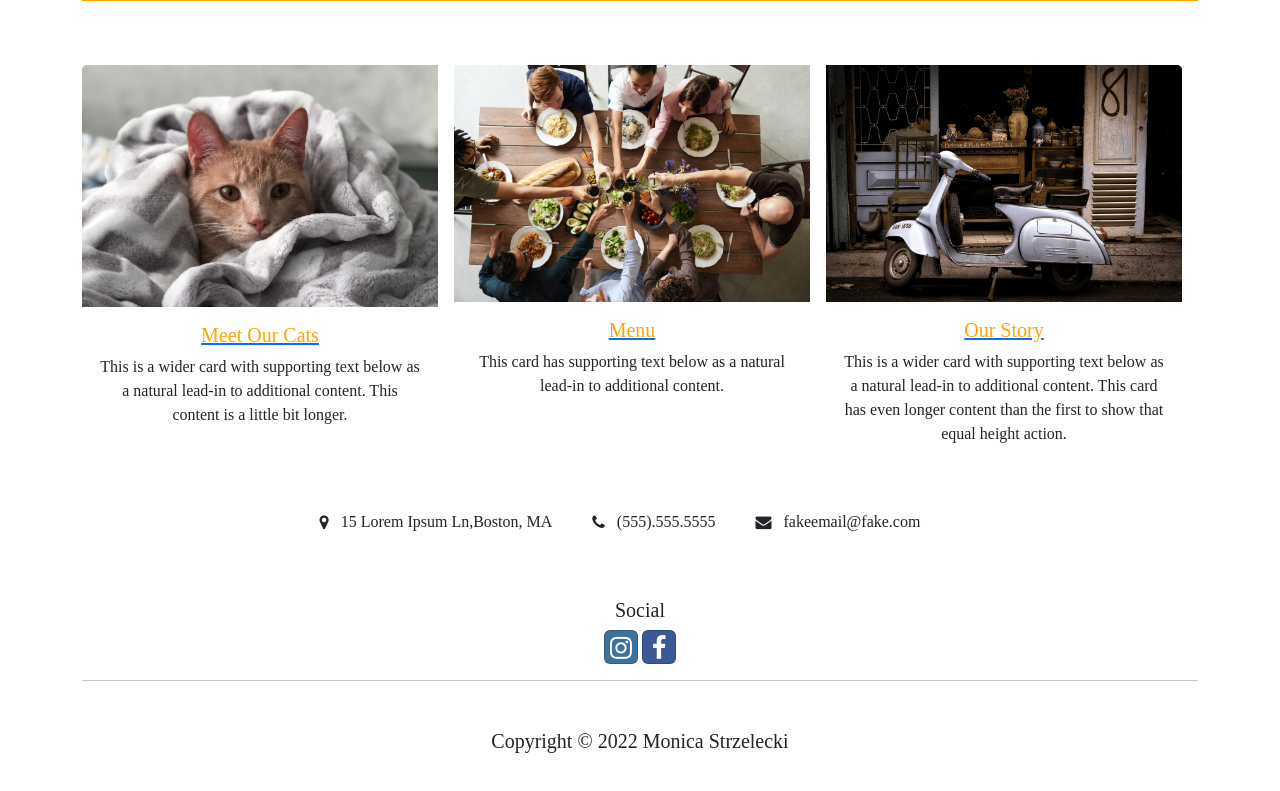
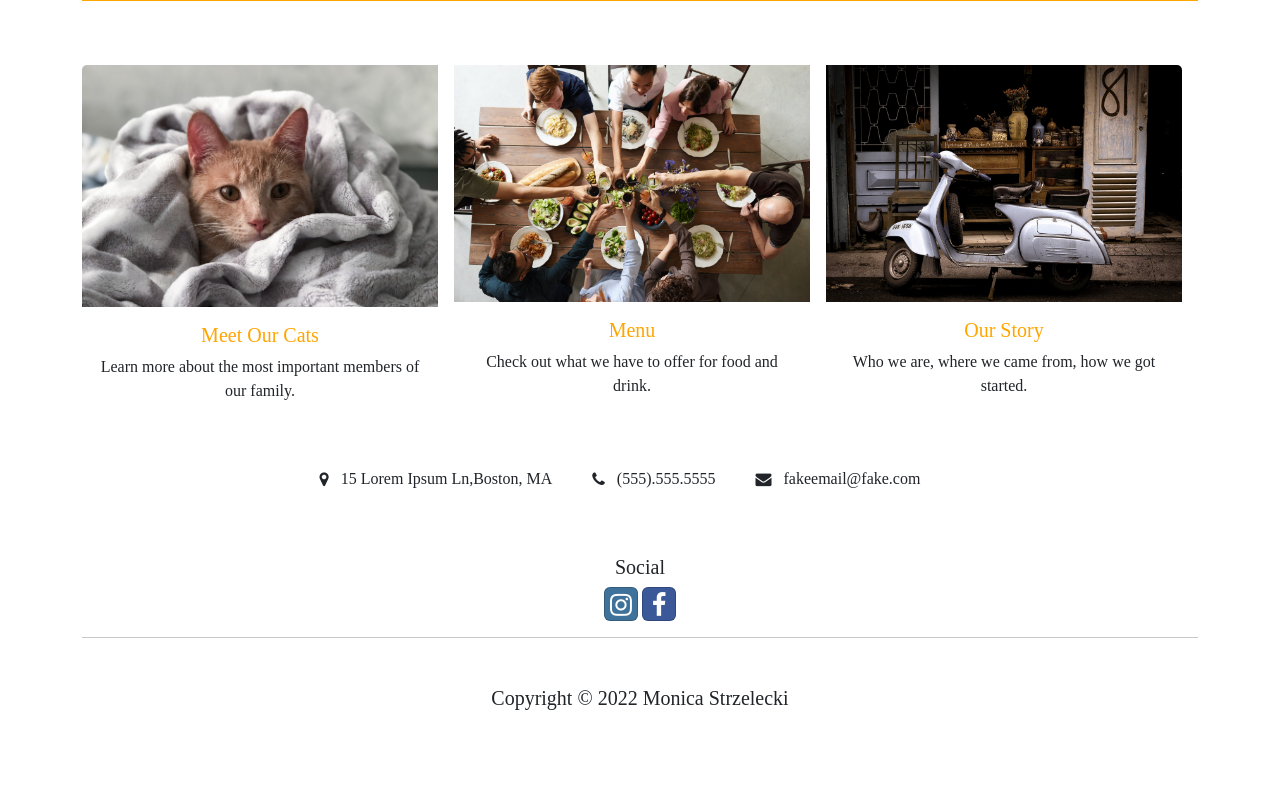
Before and after one commit to mjstrz/farine-react, a React (Create React App) app: page / in a window 1280 px wide. Shown: the part 1020-1811 px from the top of the page. After the commit the page ends 1770 px from the top, so only its background shows below. Built offline with nearby package versions, Linux system fonts and the light colour scheme.

Commit message:
Home images turned into links; Meet Our Cats now all have names and a description :)

```diff
--- a/src/components/Home.js
+++ b/src/components/Home.js
@@ -124,33 +124,29 @@ export default function Home() {
 
   <CardGroup className="cardgroup-home">
       <Card className='card-home'>
-        <Card.Img variant="top" src="img/cats/pexels-tatiana-аzatskaya-3616232.jpg" alt="Cat poking its head out of blanket" className="card-home-image"/>
+      <Link to="/ourcats"><Card.Img variant="top" src="img/cats/pexels-tatiana-аzatskaya-3616232.jpg" alt="Cat poking its head out of blanket" className="card-home-image"/></Link>
         <Card.Body>
-          <Link to="/ourcats"><Card.Title>Meet Our Cats</Card.Title></Link>
+          <Link to="/ourcats" className="home-link"><Card.Title>Meet Our Cats</Card.Title></Link>
           <Card.Text>
-            This is a wider card with supporting text below as a natural lead-in
-            to additional content. This content is a little bit longer.
+            Learn more about the most important members of our family.
           </Card.Text>
         </Card.Body>
       </Card>
       <Card  className='card-home'>
-        <Card.Img variant="top" src="img/OrderOnline.jpeg" alt="Group of friends seated at table" className="card-home-image"/>
+      <Link to='/menu'><Card.Img variant="top" src="img/OrderOnline.jpeg" alt="Group of friends seated at table" className="card-home-image"/></Link>
         <Card.Body>
-          <Link to='/menu'><Card.Title>Menu</Card.Title></Link>
+          <Link to='/menu' className="home-link"><Card.Title>Menu</Card.Title></Link>
           <Card.Text>
-            This card has supporting text below as a natural lead-in to
-            additional content.{' '}
+            Check out what we have to offer for food and drink.
           </Card.Text>
         </Card.Body>
       </Card>
       <Card className='card-home'>
-        <Card.Img variant="top" src="img/ourStory6.jpeg" alt="Vespa outside cafe" className="card-home-image"/>
+        <Link to="/about"><Card.Img variant="top" src="img/ourStory6.jpeg" alt="Vespa outside cafe" className="card-home-image"/></Link>
         <Card.Body>
-          <Link to="/about" style={{hover: 'cursor'}}><Card.Title>Our Story</Card.Title></Link>
+          <Link to="/about" className="home-link" style={{hover: 'cursor'}}><Card.Title>Our Story</Card.Title></Link>
           <Card.Text>
-            This is a wider card with supporting text below as a natural lead-in
-            to additional content. This card has even longer content than the
-            first to show that equal height action.
+            Who we are, where we came from, how we got started.
           </Card.Text>
         </Card.Body>
       </Card>
--- a/src/components/MeetOurCats.js
+++ b/src/components/MeetOurCats.js
@@ -19,8 +19,7 @@ export default function OurCats() {
           <Card.Body>
             <Card.Title>Tux</Card.Title>
             <Card.Text>
-              Some quick example text to build on the card title and make up the
-              bulk of the card's content.
+              Always dressed to impress, Tux loves to keep his fellow Farine felines company on the cat ladder.
             </Card.Text>
           </Card.Body>
         </Card>
@@ -32,8 +31,7 @@ export default function OurCats() {
           <Card.Body>
             <Card.Title>Marble</Card.Title>
             <Card.Text>
-              Some quick example text to build on the card title and make up the
-              bulk of the card's content.
+              You'll find Marble loafing around the cafe anywhere there's a cushion.
             </Card.Text>
           </Card.Body>
         </Card>
@@ -43,10 +41,9 @@ export default function OurCats() {
         className="cat-card">
           <Card.Img variant="top" src="img/cats/bio/pexels-eva-kubíčková-2083940.jpg" alt="Cat lounging on cat toy" style={{border: '1px dashed blue'}} />
           <Card.Body>
-            <Card.Title>Card Title</Card.Title>
+            <Card.Title>Ziggy</Card.Title>
             <Card.Text>
-              Some quick example text to build on the card title and make up the
-              bulk of the card's content.
+              Ziggy has two big loves: the cat tree and coffee creamer.
             </Card.Text>
           </Card.Body>
         </Card>
@@ -58,8 +55,7 @@ export default function OurCats() {
           <Card.Body>
             <Card.Title>Garbanzo</Card.Title>
             <Card.Text>
-              Some quick example text to build on the card title and make up the
-              bulk of the card's content.
+              Our sassy ginger loves guests, lounging and chasing yarn.
             </Card.Text>
           </Card.Body>
         </Card>
@@ -69,10 +65,9 @@ export default function OurCats() {
           className="cat-card">
           <Card.Img variant="top" src="img/cats/bio/pexels-cottonbro-6853506.jpg" alt="Black cat lounging in a chair" style={{border: '1px dashed blue'}}/>
           <Card.Body>
-            <Card.Title>Card Title</Card.Title>
+            <Card.Title>Felix</Card.Title>
             <Card.Text>
-              Some quick example text to build on the card title and make up the
-              bulk of the card's content.
+              He was one of the first cats to join our Farine family. He can be a little shy at first but offers a lot of love once he warms up to you.
             </Card.Text>
           </Card.Body>
         </Card>
@@ -82,10 +77,9 @@ export default function OurCats() {
           className="cat-card">
           <Card.Img variant="top" src="img/cats/bio/pexels-brigitte-miller-11448414.jpg" alt="A gray and white cat poking out of a plant pot" style={{border: '1px dashed blue'}} />
           <Card.Body>
-            <Card.Title>Card Title</Card.Title>
+            <Card.Title>Chapeau</Card.Title>
             <Card.Text>
-              Some quick example text to build on the card title and make up the
-              bulk of the card's content.
+              The baby of our bunch. Loves naps inbetween his bursts of energy and games of hide-and-seek.
             </Card.Text>
           </Card.Body>
         </Card>
@@ -95,10 +89,9 @@ export default function OurCats() {
           className="cat-card">
           <Card.Img ariant="top" src="img/cats//bio/pexels-tomas-andreopoulos-747795.jpg" alt="Gray striped cat lounging on a sofa" style={{border: '1px dashed blue'}} />
           <Card.Body>
-            <Card.Title>Card Title</Card.Title>
+            <Card.Title>Kicia</Card.Title>
             <Card.Text>
-              Some quick example text to build on the card title and make up the
-              bulk of the card's content.
+              Our wise elder, Kicia (pronounced 'key-cha') has been with us since Farine's inception. She happily supervises you and makes sure you get your work done!
             </Card.Text>
           </Card.Body>
         </Card>
--- a/src/index.css
+++ b/src/index.css
@@ -78,6 +78,19 @@ body{
 
 .accordion {
   padding-top: 1em;
+}
+
+.home-link {
+  text-decoration: none;
+}
+
+.home-link :hover {
+  color:darkcyan;
+  font-weight: italic;
+}
+
+.card-home-image :hover {
+  opacity: 1;
 }
 
 /* other component styles */
```
